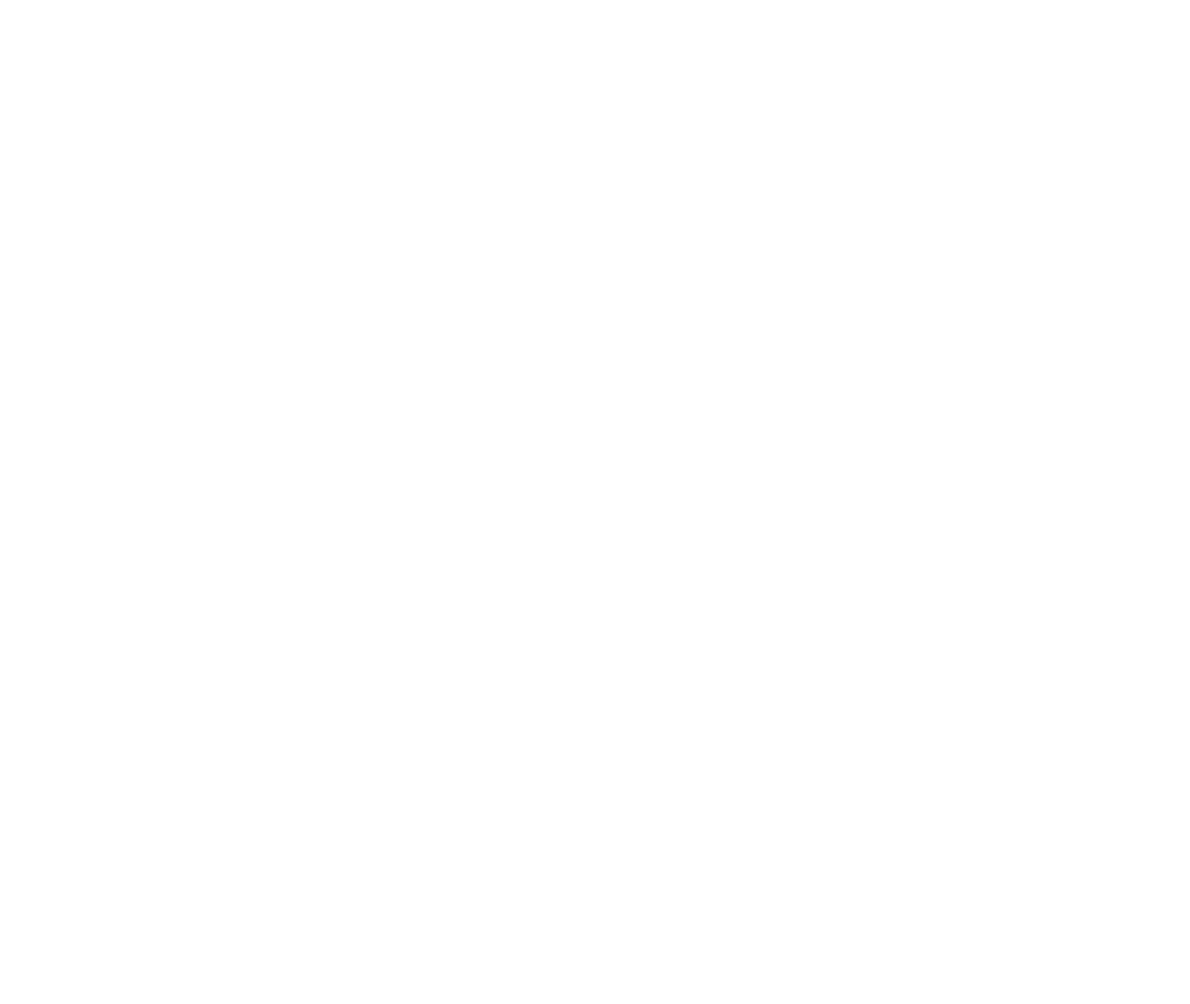
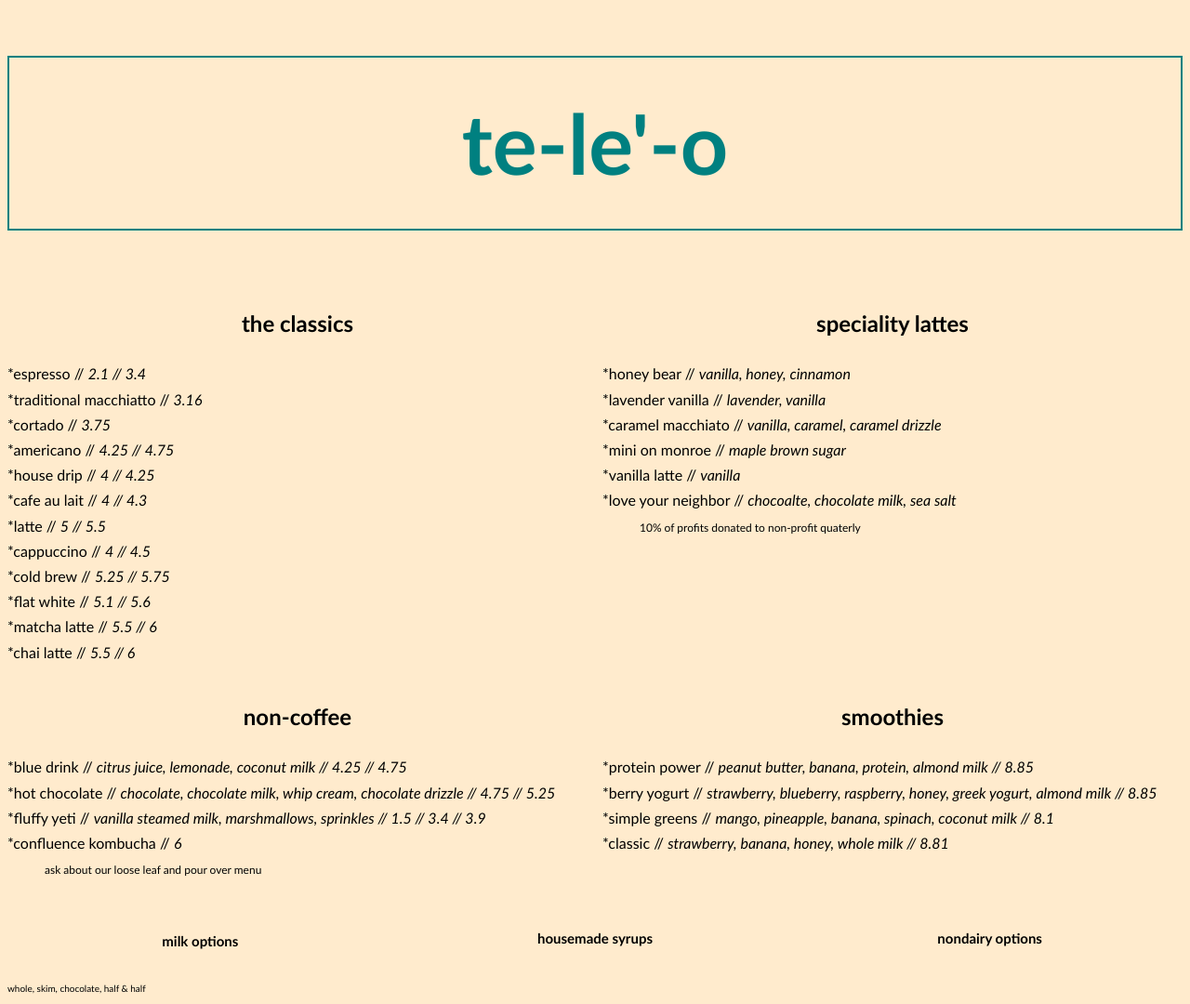
Before and after one commit to lilyg0427/2026-spring-washu-vps-lily, a plain HTML site: page project-1/14.html in a window 1280 px wide. Shown: the whole page at 93% size. Before the commit the page ends 800 px from the top, so only its background shows below. Drawn offline with Linux system fonts and the light colour scheme.

Commit message:
testing css in class

```diff
--- a/project-1/14.html
+++ b/project-1/14.html
@@ -3,9 +3,101 @@
 <head>
     <meta charset="UTF-8">
     <meta name="viewport" content="width=device-width, initial-scale=1.0">
+    <style>
+        #title {
+            text-align: center;
+            border: 2px solid teal;
+            color: teal;
+            padding: 3vw;
+            font-size: 7vw;
+        }
+        #menu {
+            display: grid;
+            grid-template-columns: 1fr 1fr;
+            gap: 1em;
+        }
+        body {
+            background-color: blanchedalmond;
+            font-family:'Trebuchet MS', 'Lucida Sans Unicode', 'Lucida Grande', 'Lucida Sans', Arial, sans-serif
+        }
+        .extras {
+            padding-left: 40px;
+            font-size: 12px;
+        }
+        div {
+            line-height: 1.7;
+        }
+        h2 {
+            text-align: center
+        }
+        #options {
+            display: grid;
+            grid-template-columns: 1fr 1fr 1fr;
+            gap: 1em;
+            font-size: 10px;
+            line-height: 1.3;
+            padding-top: 40px;
+        }
+
+    </style>
     <title>Teleo Coffee</title>
+    <h1 id="title" style="display: grid">te-le'-o</h1>
 </head>
 <body>
+    <section id="menu">
+        <div>
+            <h2>the classics</h2>
+            *espresso // <i>2.1 // 3.4</i> <br>
+            *traditional macchiatto // <i>3.16</i> <br>
+            *cortado // <i>3.75</i> <br>
+            *americano // <i>4.25 // 4.75</i> <br>
+            *house drip // <i>4 // 4.25</i> <br>
+            *cafe au lait // <i>4 // 4.3</i> <br>
+            *latte // <i>5 // 5.5</i> <br>
+            *cappuccino // <i>4 // 4.5</i> <br>
+            *cold brew // <i>5.25 // 5.75</i> <br>
+            *flat white // <i>5.1 // 5.6</i> <br>
+            *matcha latte // <i>5.5 // 6</i> <br>
+            *chai latte // <i>5.5 // 6</i> <br>
+        </div>
 
+        <div>
+            <h2>speciality lattes</h2>
+            *honey bear  // <i>vanilla, honey, cinnamon</i> <br>
+            *lavender vanilla // <i>lavender, vanilla</i> <br>
+            *caramel macchiato // <i>vanilla, caramel, caramel drizzle</i> <br>
+            *mini on monroe // <i>maple brown sugar</i> <br>
+            *vanilla latte // <i>vanilla</i> <br>
+            *love your neighbor // <i>chocoalte, chocolate milk, sea salt</i> <br>
+            <span class="extras">10% of profits donated to non-profit quaterly</span>
+        </div>
+
+        <div>
+            <h2>non-coffee</h2>
+            *blue drink // <i> citrus juice, lemonade, coconut milk // 4.25 // 4.75</i> <br>
+            *hot chocolate // <i> chocolate, chocolate milk, whip cream, chocolate drizzle // 4.75 // 5.25</i> <br>
+            *fluffy yeti // <i> vanilla steamed milk, marshmallows, sprinkles // 1.5 // 3.4 // 3.9</i> <br>
+            *confluence kombucha // <i>6</i> <br>
+            <span class="extras">ask about our loose leaf and pour over menu</span>
+        </div>
+
+        <div>
+            <h2>smoothies</h2>
+            *protein power // <i>peanut butter, banana, protein, almond milk // 8.85</i> <br>
+            *berry yogurt // <i>strawberry, blueberry, raspberry, honey, greek yogurt, almond milk // 8.85</i> <br>
+            *simple greens // <i>mango, pineapple, banana, spinach, coconut milk // 8.1</i> <br>
+            *classic // <i>strawberry, banana, honey, whole milk // 8.81</i> <br>
+        </div>
+    </section>
+    <section id="options">
+        <div class="text-options">
+            <h2>milk options</h2><br>
+            whole, skim, chocolate, half & half
+        </div>
+
+        <h2>housemade syrups</h2>
+
+        <h2>nondairy options</h2>
+    </section>
 </body>
 </html>
```
Also changed, not shown: project-1/13.html (+12 -10 lines), project-1/15.html (added, +11 -0 lines).
